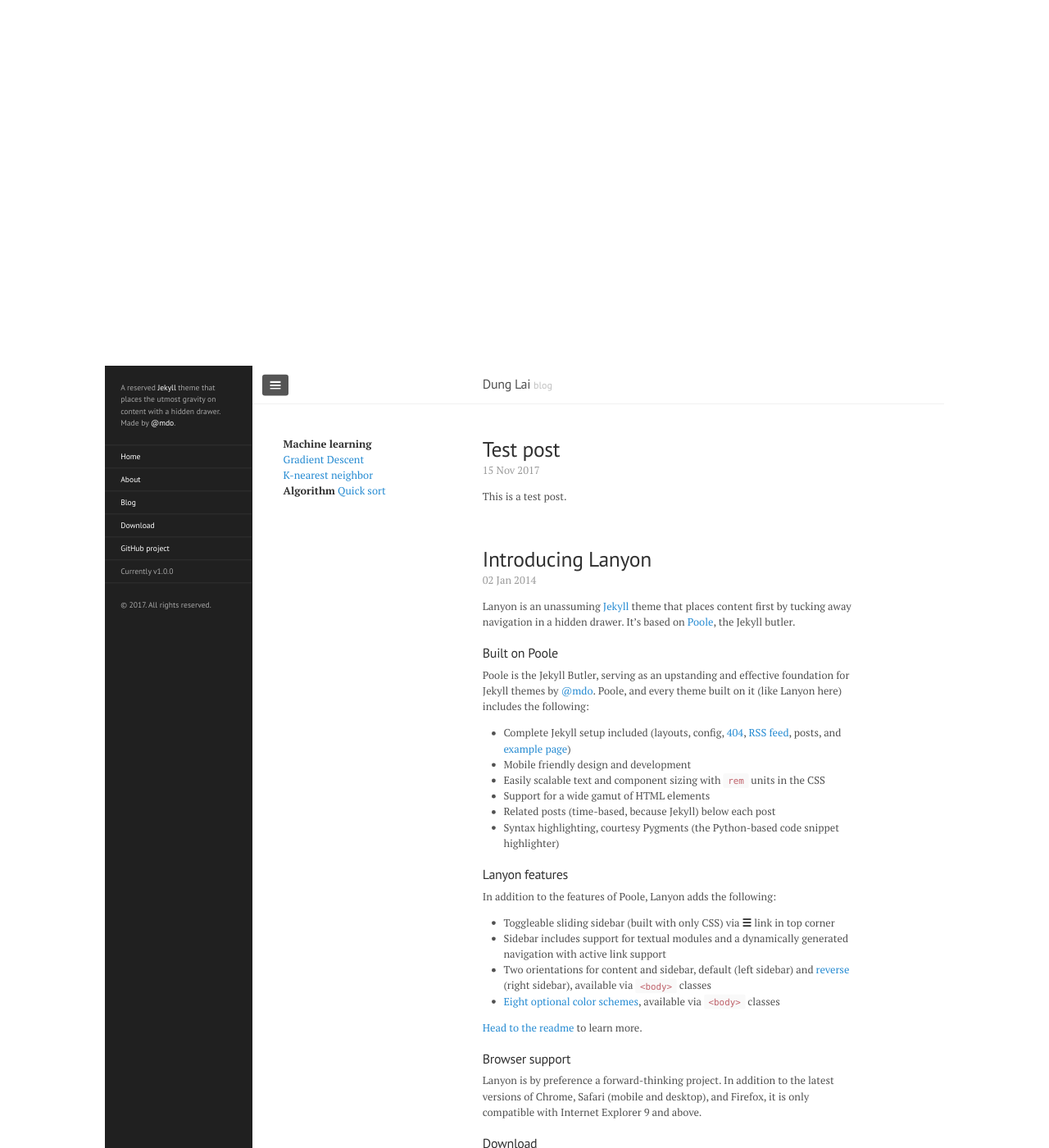
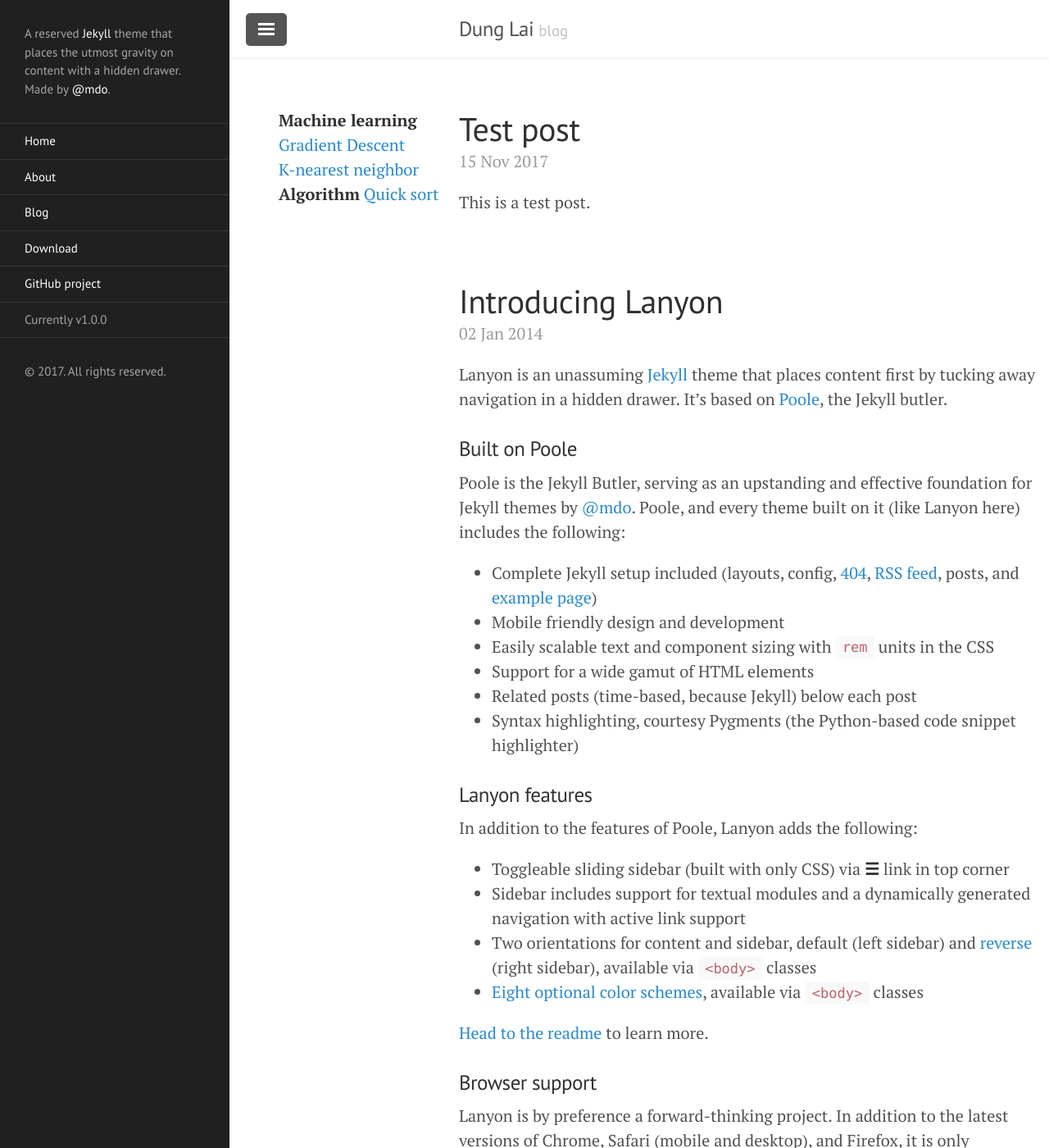
Before and after one commit to DungLai/dunglai.github.io, a Jekyll site: the page built from index.html, in a window 1280 px wide and 1400 px high. Shown: the whole window at 82% size. Built offline with Jekyll 4.4.1, drawn with Linux system fonts in a browser that asks for light colours; the list of posts is cut into pages by our own code.

Commit message:
fix scale

```diff
--- a/public/css/lanyon.css
+++ b/public/css/lanyon.css
@@ -42,11 +42,6 @@ body {
 
 html {
   font-family: "PT Serif", Georgia, "Times New Roman", serif;
-  /*Zoom down the whole page*/
-  zoom: 0.8; /* Old IE only */
-  -moz-transform: scale(0.8);
-  -webkit-transform: scale(0.8);
-  transform: scale(0.8);
 }
 
 h1, h2, h3, h4, h5, h6 {
```
